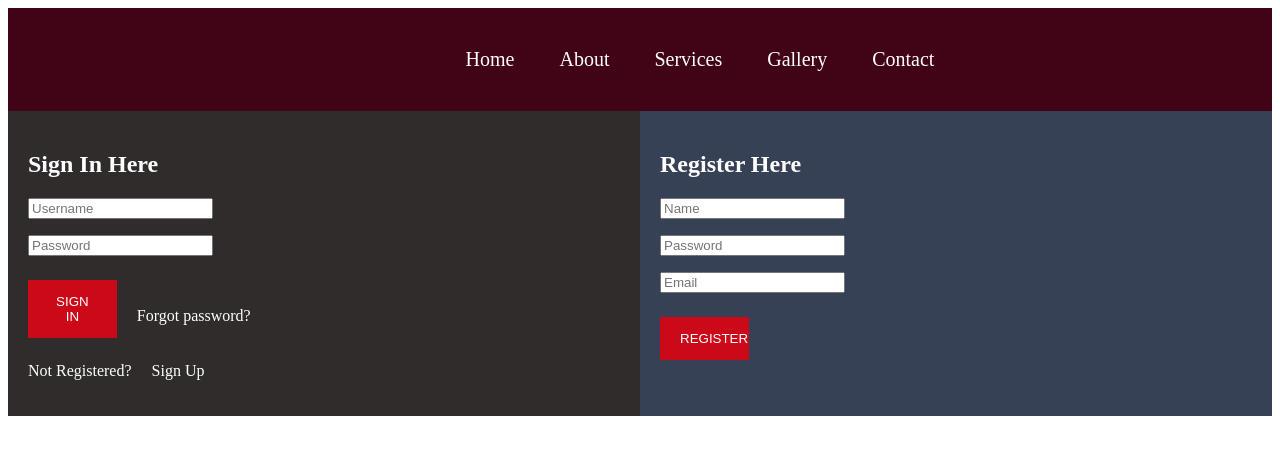
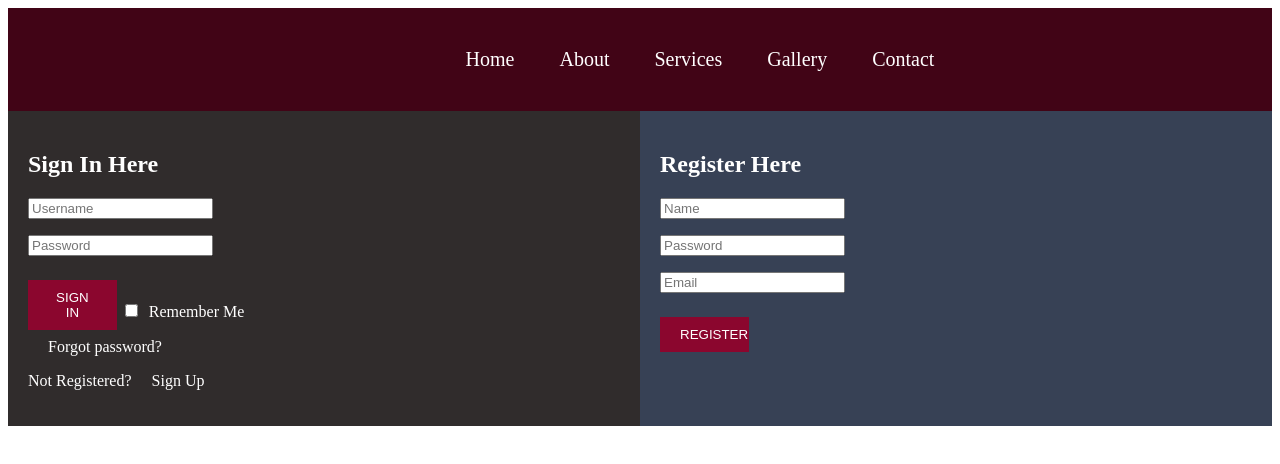
Before and after one commit to Buremoh/codewitfirstclass, a plain HTML site: page index.html in a window 1280 px wide. Drawn offline with Linux system fonts and the light colour scheme.

Commit message:
edits made on lines 31-34

```diff
--- a/index.html
+++ b/index.html
@@ -27,7 +27,10 @@
 <form>
 <p><input type="text" placeholder="Username" id="nameid"></p>
 <p><input type="password" placeholder="Password" id="password"></p>
-<button type="submit" id="btsignin" onclick="check(this.form)" value="signin">SIGN IN</button><a href="/forgot">Forgot password?</a>
+<button type="submit" id="btsignin" onclick="check(this.form)" value="signin">SIGN IN</button>
+<label><input id="rememberme" name="rememberme" value="remember" type="checkbox" /> &nbsp;Remember Me</label>
+<br>
+<a href="/forgot">Forgot password?</a>
 <p>Not Registered?<a href="./register">Sign Up</a>
 </form>
 </div>
--- a/styles.css
+++ b/styles.css
@@ -29,13 +29,13 @@ a:hover{
     padding:20px;
     box-shadow: 2px, rgb(139, 6, 46);
 }
-p, h2 {
+p, h2, label {
     color:white;
 }
 button {
-    background-color: #CC0918;
+    background-color: rgb(139, 6, 46);
     color: white;
-    padding: 14px 20px;
+    padding: 10px 20px 10px 20px;
     margin: 8px 0;
     border: none;
     cursor: pointer;
```
